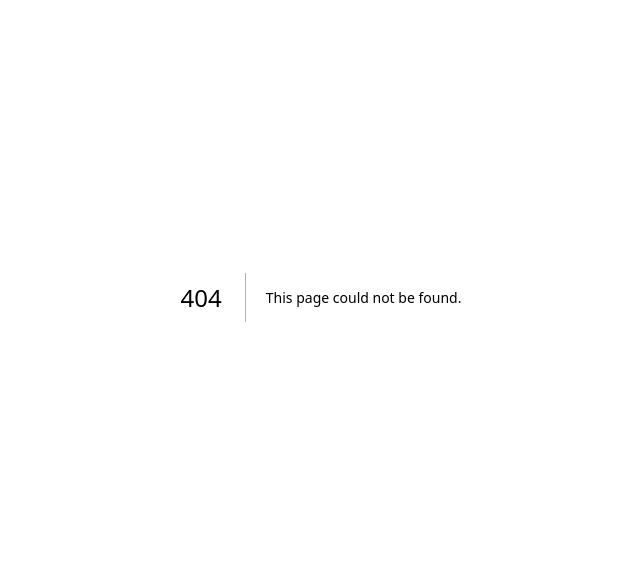
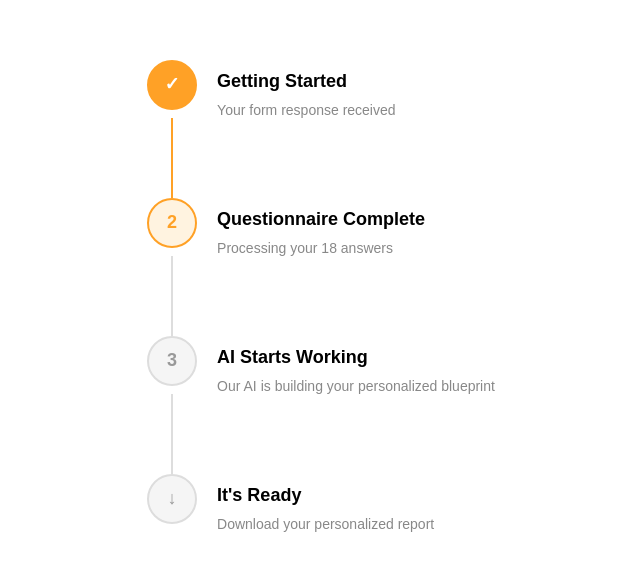
Before and after one commit to scorpiohq/my-web-app, a Next.js app: page /progress in a window 1280 px wide. Before the commit this address had no page. Shown: the part 103-674 px from the top of the page, without its empty margins (319-959 px from the left). Built offline with nearby package versions, Linux system fonts and the light colour scheme.

Commit message:
added a progress btw form

```diff
--- /dev/null
+++ b/app/progress/page.tsx
@@ -0,0 +1,84 @@
+"use client";
+
+import ProgressTimeline from "@/components/ProgressTimeline";
+import { useEffect, useState } from "react";
+
+export default function ProgressPage() {
+  const [currentStep, setCurrentStep] = useState(0);
+
+  const steps = [
+    {
+      step: 1,
+      title: "Getting Started",
+      description: "Your form response received",
+      status: "completed" as const,
+      icon: "checkmark" as const,
+    },
+    {
+      step: 2,
+      title: "Questionnaire Complete",
+      description: "Processing your 18 answers",
+      status: "in-progress" as const,
+    },
+    {
+      step: 3,
+      title: "AI Starts Working",
+      description: "Our AI is building your personalized blueprint",
+      status: "pending" as const,
+    },
+    {
+      step: 4,
+      title: "It's Ready",
+      description: "Download your personalized report",
+      status: "pending" as const,
+      icon: "download" as const,
+    },
+  ];
+
+  // Simulate progression (remove this when real payment/AI is wired)
+  useEffect(() => {
+    const intervals = [2000, 5000, 8000];
+    intervals.forEach((delay, idx) => {
+      setTimeout(() => setCurrentStep(idx + 1), delay);
+    });
+  }, []);
+
+  return (
+    <div
+      style={{
+        background: "#FFFFFF",
+        minHeight: "100vh",
+        display: "flex",
+        flexDirection: "column",
+        justifyContent: "center",
+      }}
+    >
+      <ProgressTimeline steps={steps} currentStep={currentStep} />
+
+      {currentStep === 3 && (
+        <div style={{ textAlign: "center", marginTop: 40 }}>
+          <p style={{ fontSize: 16, color: "#666" }}>
+            This typically takes 10-15 seconds...
+          </p>
+        </div>
+      )}
+
+      {currentStep === 3 && (
+        <div style={{ textAlign: "center", marginTop: 20 }}>
+          <div
+            style={{
+              width: 40,
+              height: 40,
+              borderRadius: "50%",
+              border: `3px solid #FFA126`,
+              borderTopColor: "transparent",
+              margin: "0 auto",
+              animation: "spin 1s linear infinite",
+            }}
+          />
+          <style>{`@keyframes spin { to { transform: rotate(360deg); } }`}</style>
+        </div>
+      )}
+    </div>
+  );
+}
--- /dev/null
+++ b/components/ProgressTimeline.tsx
@@ -0,0 +1,107 @@
+type TimelineStep = {
+  step: number;
+  title: string;
+  description: string;
+  status: "completed" | "in-progress" | "pending";
+  icon?: "checkmark" | "download";
+};
+
+interface ProgressTimelineProps {
+  steps: TimelineStep[];
+  currentStep: number;
+}
+
+export default function ProgressTimeline({
+  steps,
+  currentStep,
+}: ProgressTimelineProps) {
+  const ACCENT = "#FFA126";
+
+  return (
+    <div style={{ maxWidth: 600, margin: "0 auto", padding: "40px 24px" }}>
+      <div style={{ display: "flex", flexDirection: "column", gap: 0 }}>
+        {steps.map((s, idx) => (
+          <div
+            key={idx}
+            style={{ display: "flex", gap: 20, position: "relative" }}
+          >
+            {/* Timeline circle */}
+            <div
+              style={{
+                display: "flex",
+                flexDirection: "column",
+                alignItems: "center",
+              }}
+            >
+              <div
+                style={{
+                  width: 50,
+                  height: 50,
+                  borderRadius: "50%",
+                  background:
+                    s.status === "completed"
+                      ? ACCENT
+                      : s.status === "in-progress"
+                        ? "#FFF3E0"
+                        : "#f5f5f5",
+                  border: `2px solid ${s.status === "completed" ? ACCENT : s.status === "in-progress" ? ACCENT : "#ddd"}`,
+                  display: "flex",
+                  alignItems: "center",
+                  justifyContent: "center",
+                  fontWeight: 700,
+                  fontSize: 18,
+                  color:
+                    s.status === "completed"
+                      ? "#fff"
+                      : s.status === "in-progress"
+                        ? ACCENT
+                        : "#999",
+                }}
+              >
+                {s.icon === "checkmark" && "✓"}
+                {s.icon === "download" && "↓"}
+                {!s.icon && s.step}
+              </div>
+
+              {/* Connecting line */}
+              {idx < steps.length - 1 && (
+                <div
+                  style={{
+                    width: 2,
+                    height: 80,
+                    background: s.status === "completed" ? ACCENT : "#ddd",
+                    marginTop: 8,
+                  }}
+                />
+              )}
+            </div>
+
+            {/* Content */}
+            <div style={{ paddingTop: 8, flex: 1 }}>
+              <h3
+                style={{
+                  margin: 0,
+                  fontSize: 18,
+                  fontWeight: 600,
+                  color: "#000",
+                }}
+              >
+                {s.title}
+              </h3>
+              <p
+                style={{
+                  margin: "6px 0 0",
+                  fontSize: 14,
+                  color: "#888",
+                  lineHeight: 1.4,
+                }}
+              >
+                {s.description}
+              </p>
+            </div>
+          </div>
+        ))}
+      </div>
+    </div>
+  );
+}
```
